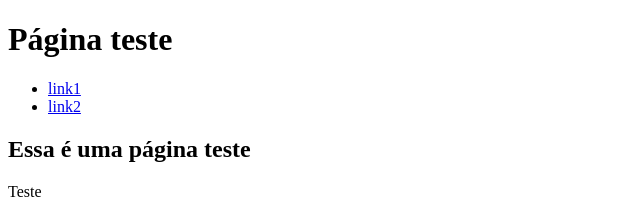
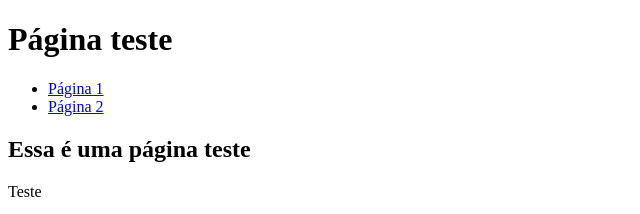
Before and after one commit to Plastyco/teste, a plain HTML site: page index.html in a window 1280 px wide. Shown: the top 214 px of the page, 0-640 px from the left. Drawn offline with Linux system fonts and the light colour scheme.

Commit message:
fiz umas mudanças inuteis

```diff
--- a/index.html
+++ b/index.html
@@ -10,8 +10,8 @@
         <h1>Página teste</h1>
         <nav>
             <ul>
-                <li><a href="index.html">link1</a></li>
-                <li><a href="teste.html">link2</a></li>
+                <li><a href="index.html">Página 1</a></li>
+                <li><a href="teste.html">Página 2</a></li>
             </ul>
         </nav>
     </header>
```
Also changed, not shown: teste.html (+2 -2 lines).
